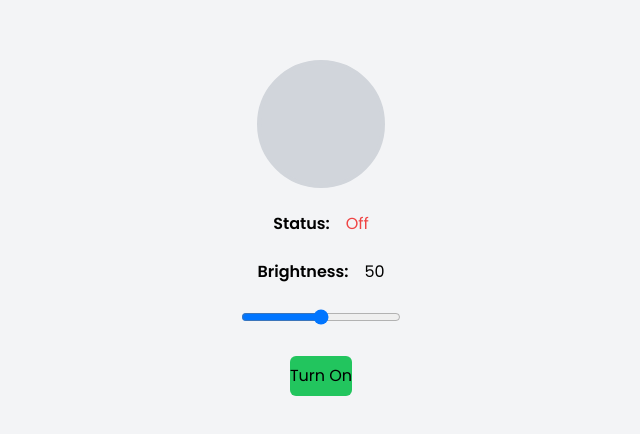
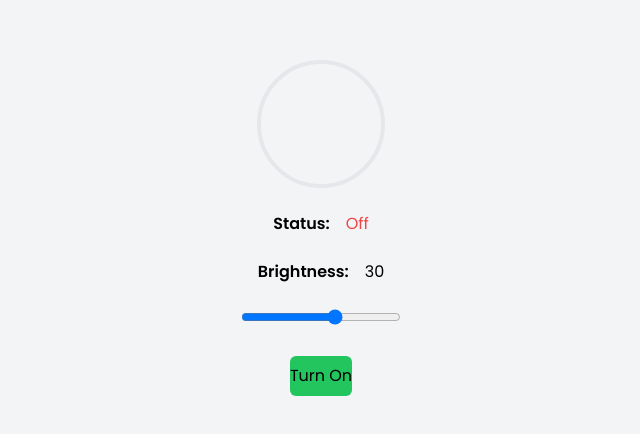
Before and after one commit to Prabakara-N/ProEmbSys-task, a React (Create React App) app: page / in a window 1280 px wide. Shown: the part 172-606 px from the top of the page, without its empty margins (319-959 px from the left). Built offline with nearby package versions, Linux system fonts and the light colour scheme.

Commit message:
bulb logic done

```diff
--- a/public/index.html
+++ b/public/index.html
@@ -8,7 +8,7 @@
       type="image/png"
       href="https://res.cloudinary.com/daxmjqsy2/image/upload/v1677852126/favicon_rp3wqc.png"
     />
-    <title>React Template</title>
+    <title>ProEmbSys | Task</title>
   </head>
   <body>
     <div id="root"></div>
--- a/src/components/Bulb.jsx
+++ b/src/components/Bulb.jsx
@@ -2,7 +2,7 @@ import React, { useState } from "react";
 
 const Bulb = () => {
   const [isOn, setIsOn] = useState(false);
-  const [brightness, setBrightness] = useState(50);
+  const [brightness, setBrightness] = useState(30);
 
   const handleToggle = () => {
     setIsOn(!isOn);
@@ -12,15 +12,30 @@ const Bulb = () => {
     setBrightness(parseInt(e.target.value));
   };
 
+  const getBulbColor = () => {
+    if (brightness === 0) {
+      return "bg-yellow-50 border-yellow-50";
+    } else if (brightness <= 10) {
+      return "bg-yellow-100 border-yellow-100";
+    } else if (brightness <= 20) {
+      return "bg-yellow-200 border-yellow-200";
+    } else if (brightness <= 30) {
+      return "bg-yellow-300 border-yellow-300";
+    } else if (brightness <= 40) {
+      return "bg-yellow-400 border-yellow-400";
+    } else if (brightness <= 50) {
+      return "bg-yellow-500 border-yellow-500";
+    } else {
+      return "bg-yellow-600 border-yellow-600";
+    }
+  };
   return (
     <div className="flex flex-col items-center justify-center min-h-screen bg-gray-100">
       <div className="flex flex-col items-center space-y-6">
         <div
-          className={`${
-            isOn
-              ? "bg-yellow-500 border-yellow-500"
-              : "bg-gray-300 border-gray-300"
-          } w-32 h-32 rounded-full border-4`}
+          className={`w-32 h-32 rounded-full border-4 ${
+            isOn && getBulbColor()
+          }`}
         ></div>
         <div className="flex items-center space-x-4">
           <span className="font-semibold">Status:</span>
@@ -36,7 +51,7 @@ const Bulb = () => {
           <input
             type="range"
             min="0"
-            max="100"
+            max="50"
             value={brightness}
             onChange={handleBrightnessChange}
             className="w-full"
```
Also changed, not shown: 1 other file (tests, documents, lock files or other folders).
